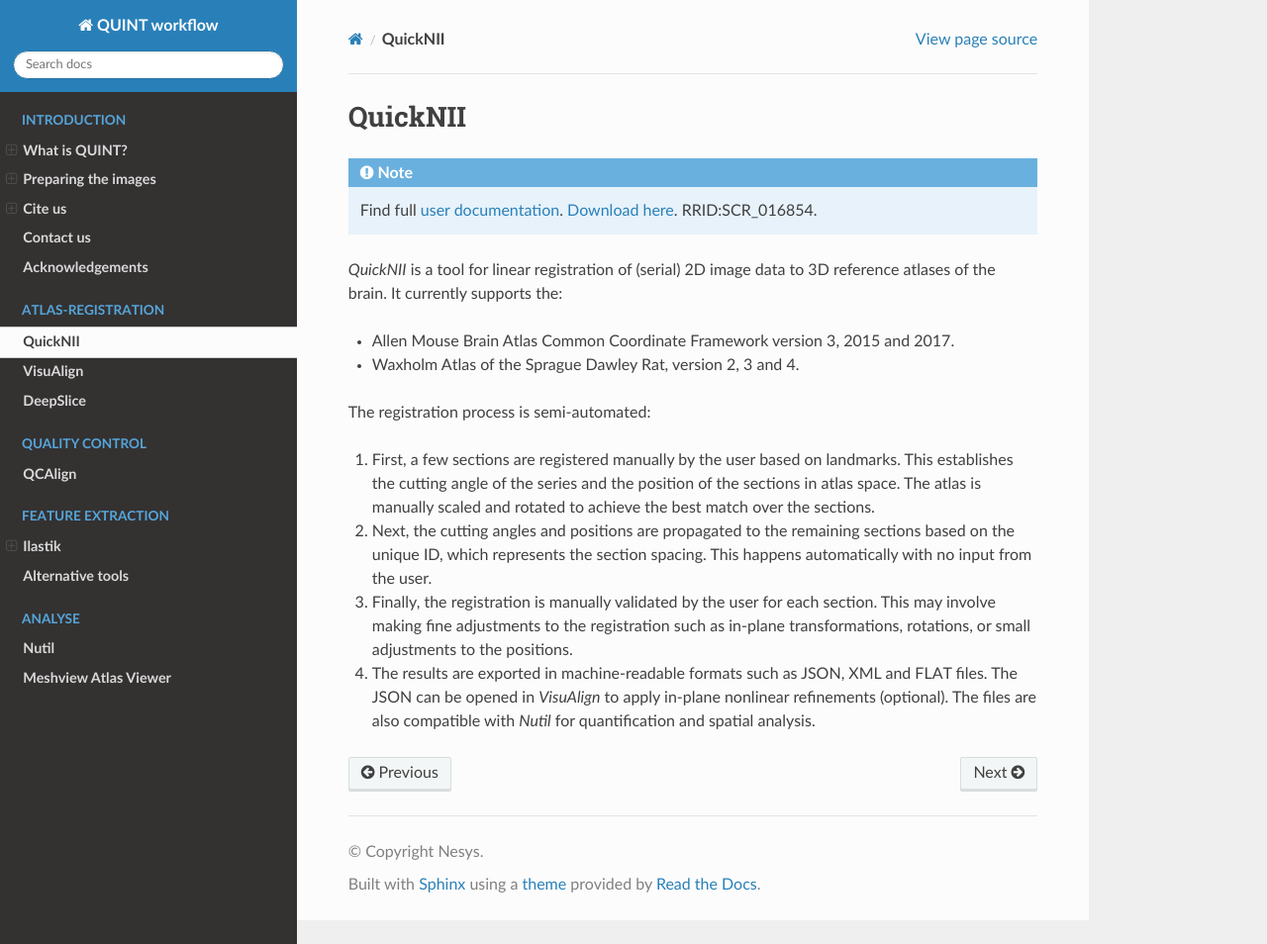
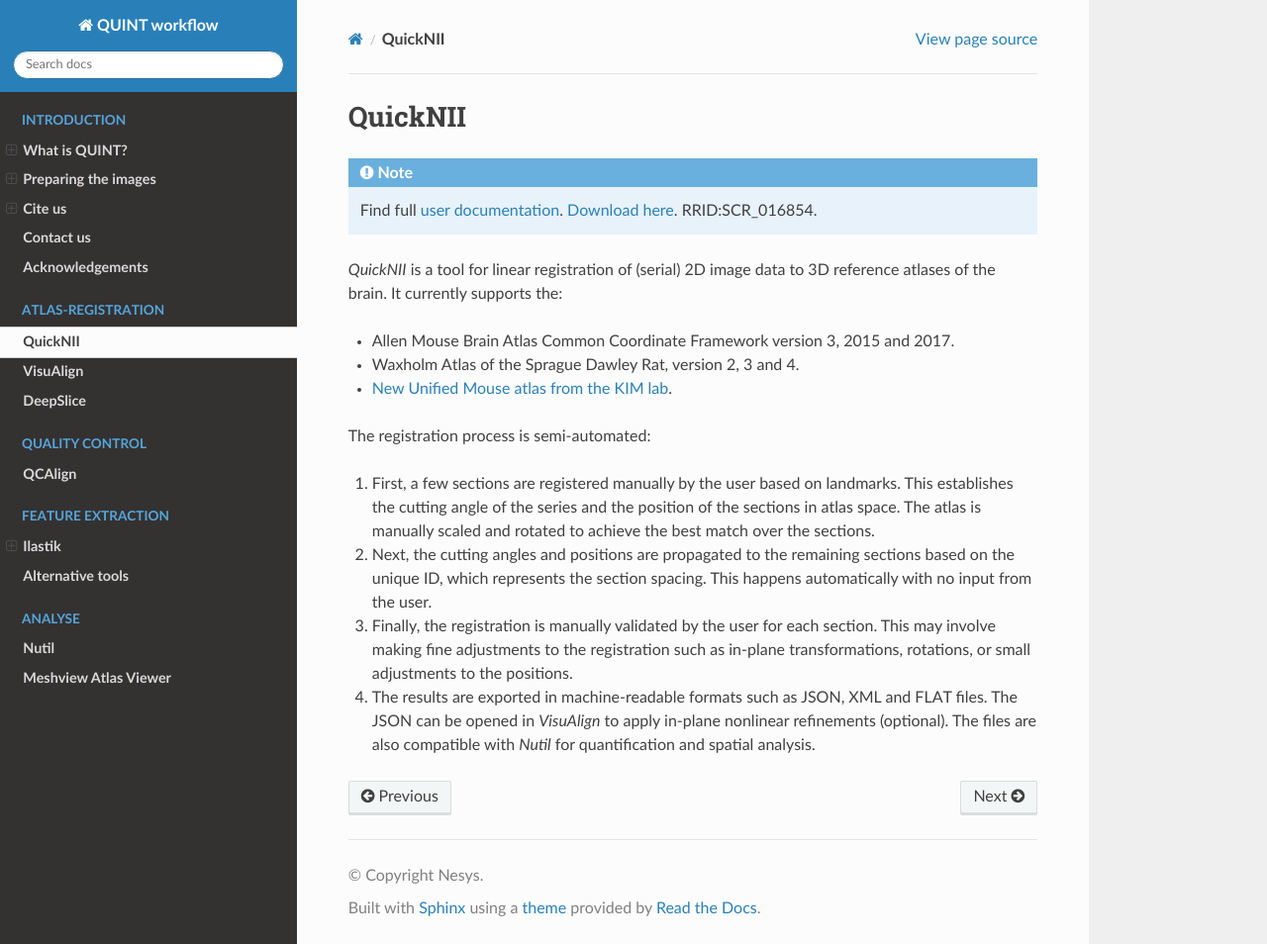
Before and after one commit to Neural-Systems-at-UIO/QUINT_workflow, a Sphinx documentation site: the page built from docs/QuickNII.rst, in a window 1280 px wide and 954 px high. Shown: the whole window at 99% size. Built offline with Sphinx 7.4.7 and the Read the Docs theme 2.0.0, drawn with Linux system fonts in a browser that asks for light colours.

Commit message:
Update QuickNII.rst

```diff
--- a/docs/QuickNII.rst
+++ b/docs/QuickNII.rst
@@ -10,6 +10,7 @@
 
 * Allen Mouse Brain Atlas Common Coordinate Framework version 3, 2015 and 2017.
 * Waxholm Atlas of the Sprague Dawley Rat, version 2, 3 and 4.
+* `New Unified Mouse atlas from the KIM lab <https://www.ebrains.eu/news-and-events/new-unified-mouse-atlas-from-the-kim-lab-is-now-available-in-the-ebrains-quicknii-image-registration-tool/>`_.
 
 The registration process is semi-automated:
 
```
